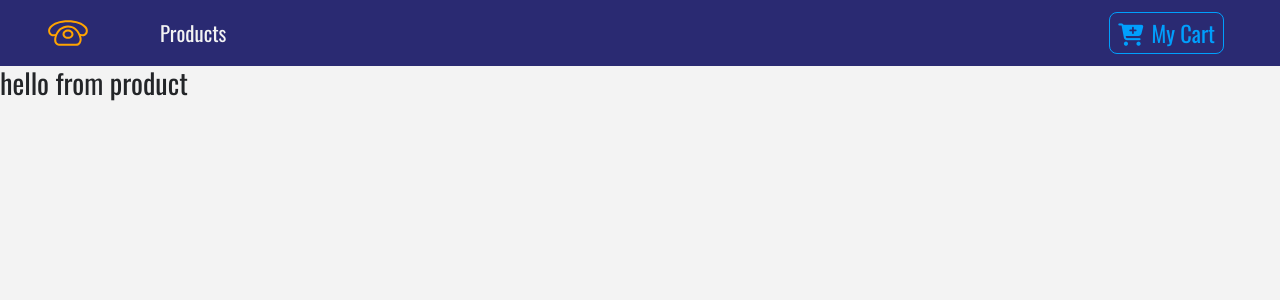
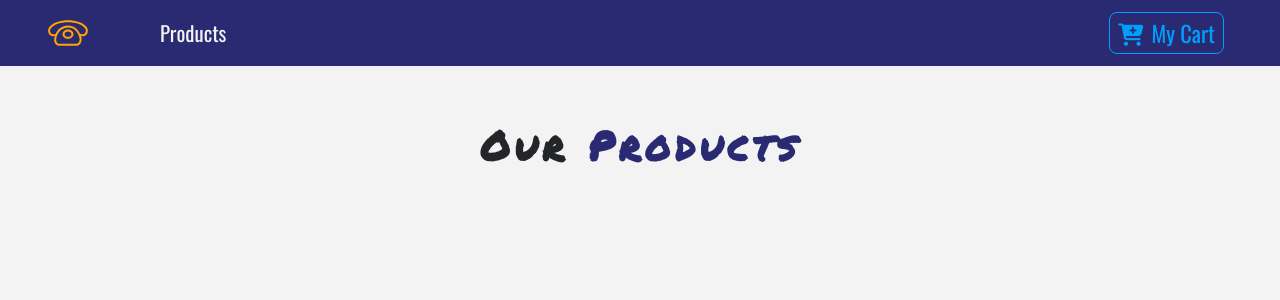
Before and after one commit to PawelRzeszutek/first_project, a React (Create React App) app: page / in a window 1280 px wide. Shown: the top 300 px of the page. Built offline with nearby package versions, Linux system fonts and the light colour scheme.

Commit message:
Products title

```diff
--- a/src/components/ProductList.js
+++ b/src/components/ProductList.js
@@ -1,11 +1,21 @@
 import React, { Component } from 'react'
 import Product from './Product';
+import Title from './Title'
 export default class ProductList extends Component {
+    state={
+        products:[]
+    }
     render() {
         return (
-            <div>
-                <Product></Product>
+        <React.Fragment>
+            <div className="py-5">
+                <div className="container">
+                    <Title name="our" title="products"/>
+                    <div className="row"/>
+                </div>
             </div>
-        )
+            </React.Fragment>
+            //<Product/>
+        );
     }
 }
--- /dev/null
+++ b/src/components/Title.js
@@ -0,0 +1,13 @@
+import React from 'react'
+
+export default function Title({name,title}) {
+    return (
+        <div className="row">
+            <div className="col-10 mx-auto my-2 text-center text-title">
+                <h1 className="text-capitalize font-weight-bold">
+                {name} <strong className="text-blue">{title}</strong>
+                </h1>
+            </div>
+        </div>
+    )
+}
```
